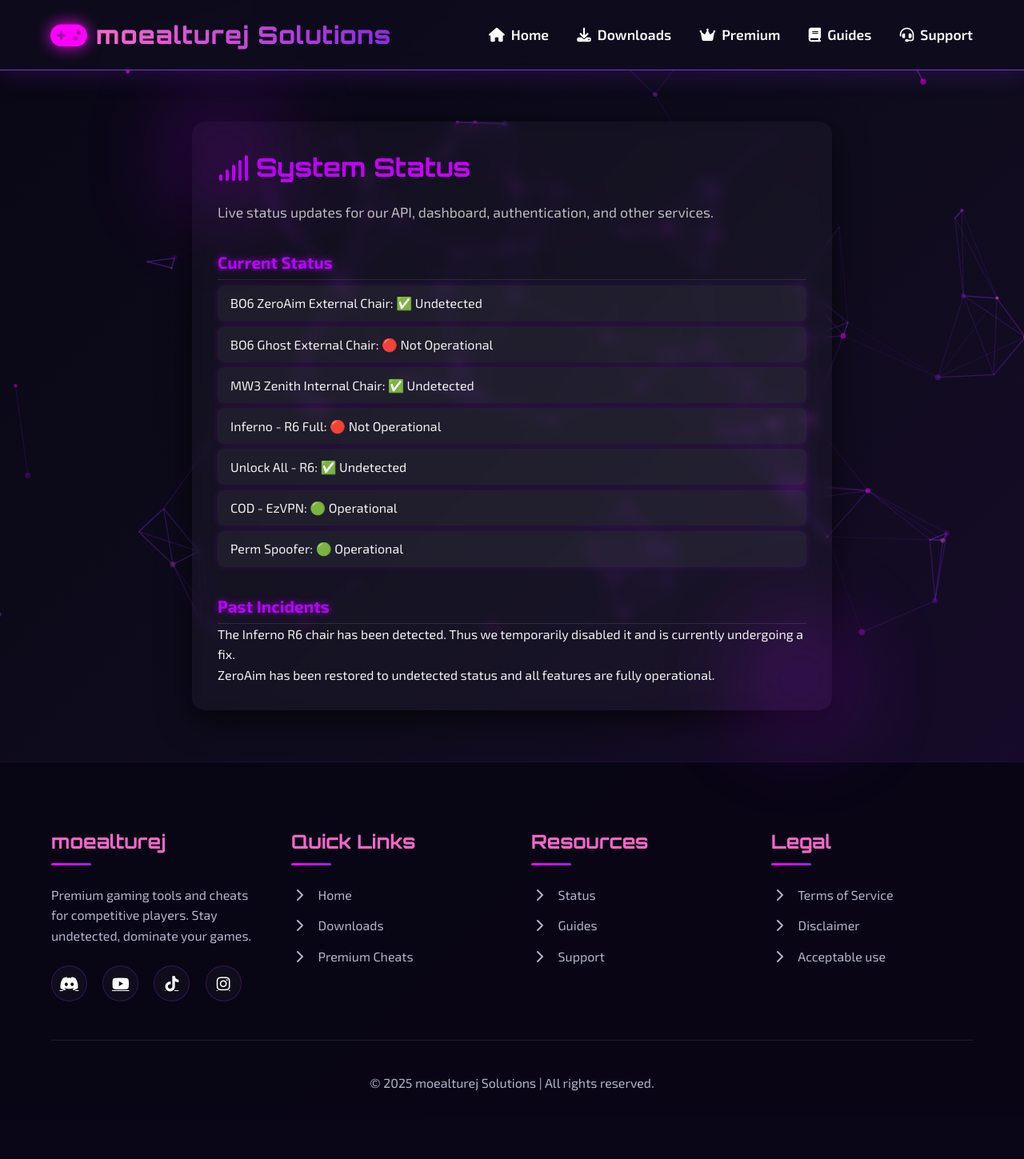
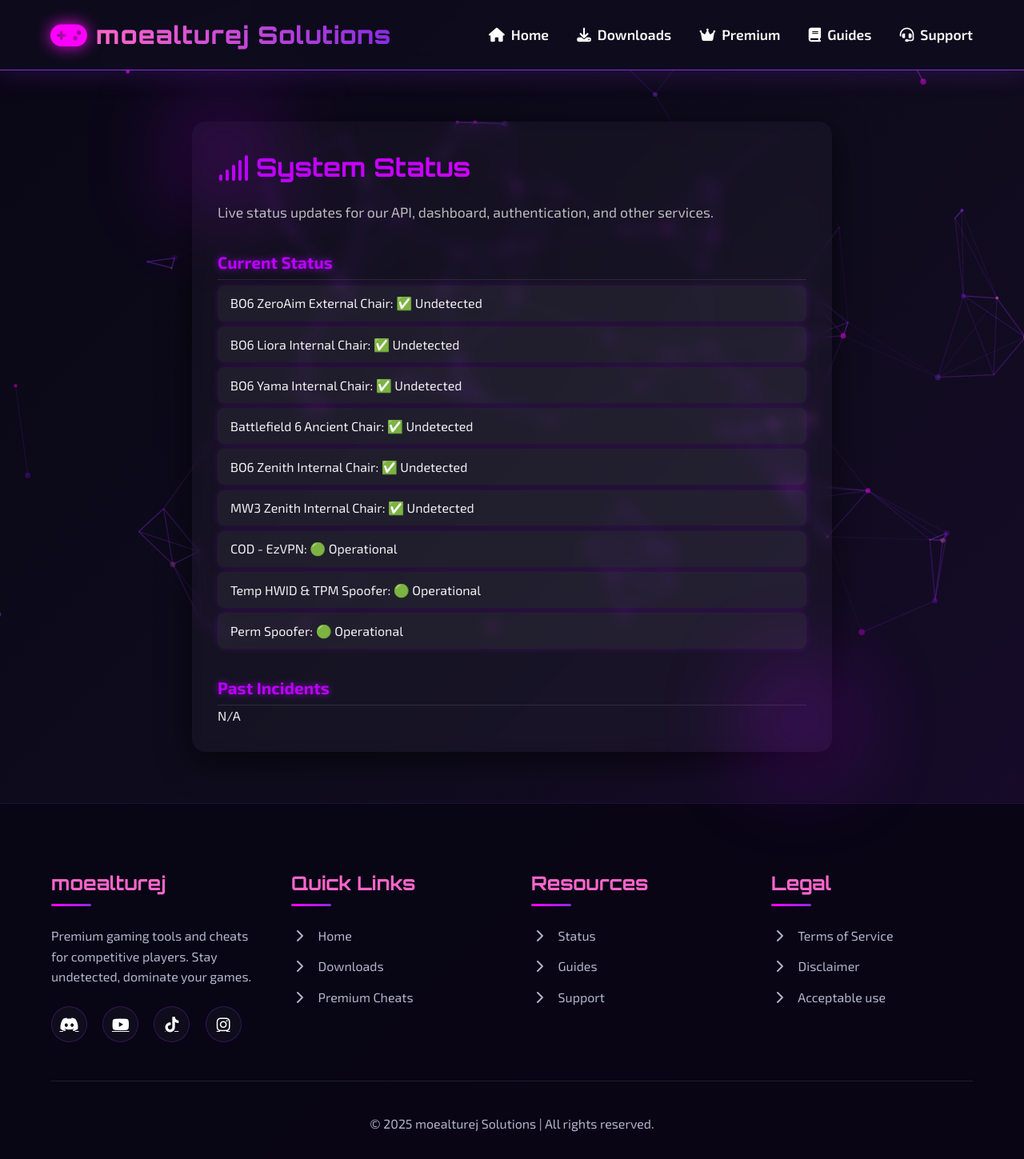
Before and after one commit to moealturej/moealturej-services, a Flask app: page /status in a window 1280 px wide. Shown: the whole page at 80% size. Before the commit the page ends 1364 px from the top, so only its background shows below. Run offline with Flask 3, Linux system fonts and the light colour scheme.

Commit message:
Update status.html

```diff
--- a/templates/status.html
+++ b/templates/status.html
@@ -120,19 +120,20 @@
     <h2>Current Status</h2>
     <ul>
       <li>BO6 ZeroAim External Chair: ✅ Undetected</li>
-      <li>BO6 Ghost External Chair: 🔴 Not Operational</li>
+      <li>BO6 Liora Internal Chair: ✅ Undetected</li>
+      <li>BO6 Yama Internal Chair: ✅ Undetected</li>
+      <li>Battlefield 6 Ancient Chair: ✅ Undetected</li>
+      <li>BO6 Zenith Internal Chair: ✅ Undetected</li>
       <li>MW3 Zenith Internal Chair: ✅ Undetected</li>
-      <li>Inferno - R6 Full: 🔴 Not Operational</li>
-      <li>Unlock All - R6: ✅ Undetected</li>
       <li>COD - EzVPN: 🟢 Operational</li>
+      <li>Temp HWID & TPM Spoofer: 🟢 Operational</li>
       <li>Perm Spoofer: 🟢 Operational</li>
     </ul>
   </section>
 
   <section>
     <h2>Past Incidents</h2>
-    <p>The Inferno R6 chair has been detected. Thus we temporarily disabled it and is currently undergoing a fix.</p>
-    <p>ZeroAim has been restored to undetected status and all features are fully operational.</p>
+    <p>N/A</p>
   </section>
 </div>
 {% endblock %}
```
